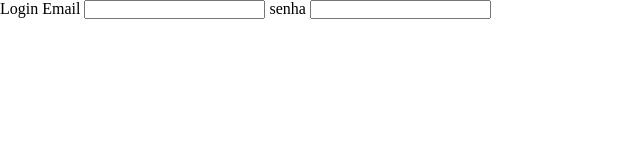
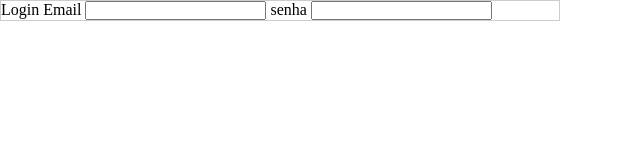
Before and after one commit to Luiz-Augusto-Souza/Meu-inicio-github, a plain HTML site: page login/index.html in a window 1280 px wide. Shown: the full height of the page, 0-640 px from the left. Drawn offline with Linux system fonts and the light colour scheme; files that its build step writes are made by us from their sources.

Commit message:
inicio do css

```diff
--- a/login/index.css
+++ b/login/index.css
@@ -4,6 +4,12 @@
     box-sizing: border-box;
 }
 
-div .container{
+body{
 
 }
+
+div.container{
+   border: 1px solid #ccc;
+   width: 700px;
+   max-width: 70vh;
+}
--- a/login/index.html
+++ b/login/index.html
@@ -6,7 +6,7 @@
     <meta name="viewport" content="width=device-width, initial-scale=1.0">
     <title>Login</title>
 
-    <link rel="stylesheet" href="login/INDEX.css">
+    <link rel="stylesheet" href="index.css">
 </head>
 <body>
     <div class="container">
```
